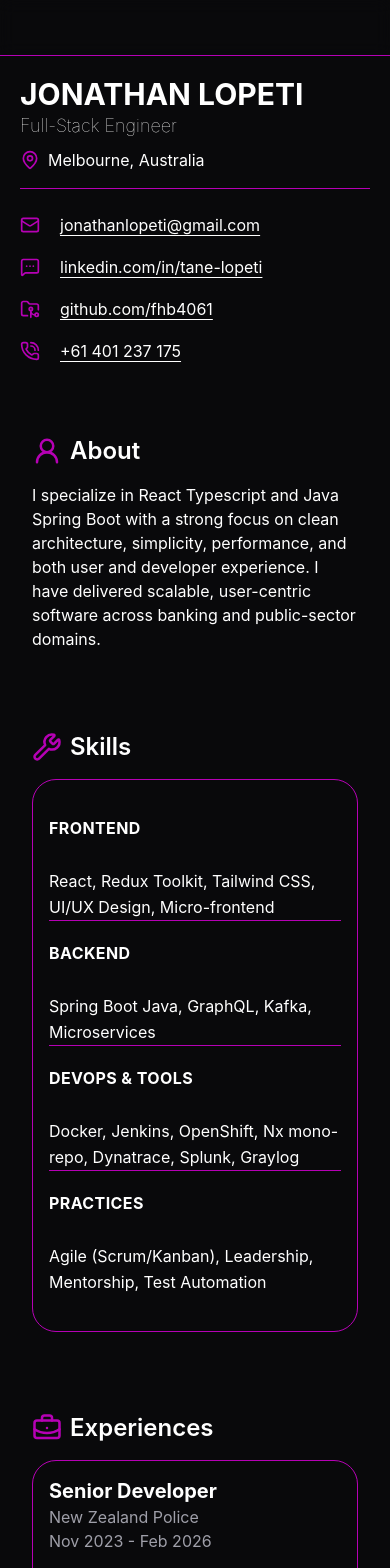
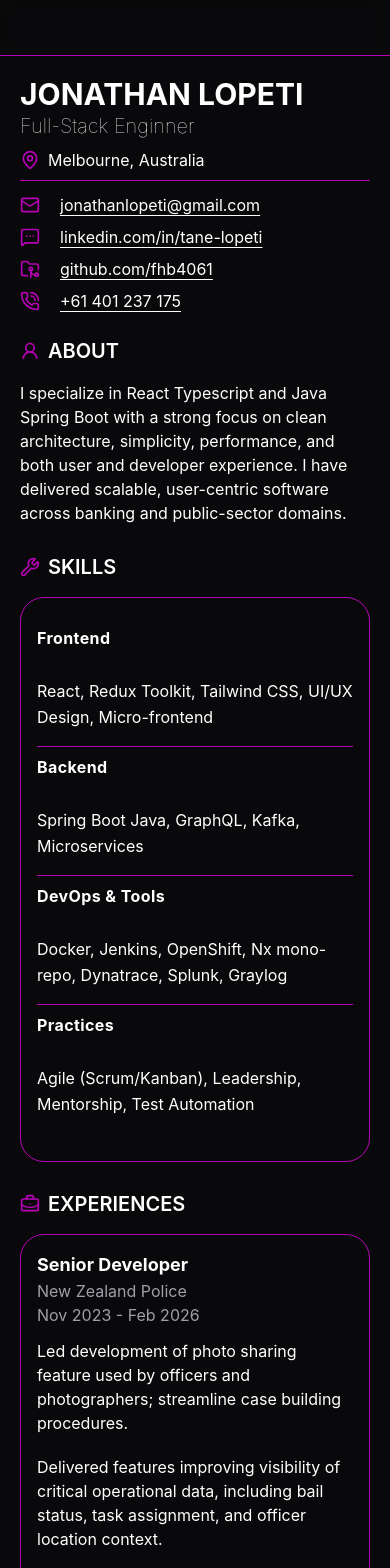
Before and after one commit to fhb4061/tane-site, a React (Vite) app: page / in a window 390 px wide. Shown: the top 1568 px of the page. Built offline with nearby package versions, Linux system fonts and the light colour scheme.

Commit message:
lessen paddings for mobile viewport

```diff
--- a/src/App.tsx
+++ b/src/App.tsx
@@ -9,12 +9,12 @@ function App() {
   return (
     <div className="min-h-screen">
       <Header />
-      <div className="mx-auto grid w-full max-w-7xl gap-14 p-5 lg:w-[90vw] lg:grid-cols-[minmax(300px,360px)_1fr] lg:gap-20 lg:px-10 lg:pt-6">
+      <div className="mx-auto grid w-full max-w-7xl gap-5 p-5 lg:grid-cols-[minmax(300px,360px)_1fr] lg:gap-20 lg:pt-6">
         <aside className="lg:sticky lg:top-24 lg:self-start">
           <Hero />
         </aside>
 
-        <main className="space-y-14">
+        <main className="space-y-7 lg:space-y-14">
           <About />
           <Skills />
           <Experiences />
--- a/src/components/Card.tsx
+++ b/src/components/Card.tsx
@@ -14,7 +14,7 @@ export function Card({ children, id }: CardProps) {
 
 export function CardHeader({ children }: PropsWithChildren) {
     return (
-        <div className="pb-3">
+        <div className="lg:pb-3">
             {children}
         </div>
     )
@@ -22,7 +22,7 @@ export function CardHeader({ children }: PropsWithChildren) {
 
 export function CardTitle({ children }: PropsWithChildren) {
     return (
-        <div className="text-xl lg:text-2xl font-bold">
+        <div className="text-lg lg:text-xl font-bold">
             {children}
         </div>
     )
@@ -38,7 +38,7 @@ export function CardDescription({ children }: PropsWithChildren) {
 
 export function CardContent({ children }: PropsWithChildren) {
     return (
-        <div className="py-5">
+        <div className="py-3 lg:py-5">
             {children}
         </div>
     )
--- /dev/null
+++ b/src/components/Heading.tsx
@@ -0,0 +1,21 @@
+import type { PropsWithChildren } from "react";
+
+type HeadingProps = {
+    size?: 1 | 2;
+} & PropsWithChildren;
+
+export function Heading({ children, size = 1 }: HeadingProps) {
+    if (size === 1) {
+        return (
+            <h1 className="font-bold text-3xl lg:text-4xl">
+                {children}
+            </h1>
+        )
+    }
+
+    return (
+        <h2 className="text-xl lg:text-2xl font-semibold">
+            {children}
+        </h2>
+    )
+}
--- a/src/components/Section.tsx
+++ b/src/components/Section.tsx
@@ -6,7 +6,7 @@ type SectionProps = {
 
 export function Section({ children, id }: SectionProps) {
     return (
-        <section className="p-3 w-full" id={id}>
+        <section className="lg:p-3 w-full" id={id}>
             <div className="space-y-4">
                 {children}
             </div>
@@ -14,13 +14,11 @@ export function Section({ children, id }: SectionProps) {
     )
 }
 
-type SectionHeaderProps = {
-    className?: string;
-} & PropsWithChildren;
+type SectionHeaderProps = PropsWithChildren;
 
 export function SectionHeader({ children }: SectionHeaderProps) {
     return (
-        <div className={`flex gap-2 items-center`}>
+        <div className="flex gap-2 items-center">
             {children}
         </div>
     )
--- a/src/features/About.tsx
+++ b/src/features/About.tsx
@@ -1,12 +1,15 @@
 import { UserRound } from "lucide-react";
 import { Section, SectionHeader } from "../components/Section";
+import { Heading } from "../components/Heading";
 
 export function About() {
     return (
         <Section id="about">
             <SectionHeader>
-                <UserRound size={30} className="stroke-primary" />
-                <h2 className="text-2xl lg:text-3xl font-semibold">About</h2>
+                <UserRound className="stroke-primary size-5 lg:size-8" />
+                <Heading size={2}>
+                    <span className="uppercase">About</span>
+                </Heading>
             </SectionHeader>
             <p>I specialize in React Typescript and Java Spring Boot with a strong focus on clean architecture, simplicity, performance, and both user and developer experience. I have delivered scalable, user-centric software across banking and public-sector domains.</p>
         </Section>
--- a/src/features/CertsAward.tsx
+++ b/src/features/CertsAward.tsx
@@ -1,19 +1,22 @@
 import { Award } from "lucide-react";
 import { Section, SectionHeader } from "../components/Section";
 import { Card, CardContent, CardHeader, CardTitle } from "../components/Card";
+import { Heading } from "../components/Heading";
 
 export function CertsAward() {
     return (
         <Section>
             <SectionHeader>
-                <Award size={30} className="stroke-primary" />
-                <h2 className="text-2xl lg:text-3xl font-semibold">Certs & Awards</h2>
+                <Award className="stroke-primary size-5 lg:size-8" />
+                <Heading size={2}>
+                    <span className="uppercase">Certs & Awards</span>
+                </Heading>
             </SectionHeader>
             <div className="grid gap-5 grid-cols-1 lg:grid-cols-2">
                 <Card>
                     <CardHeader>
                         <CardTitle>
-                            <span className="uppercase">Education</span>
+                            Education
                         </CardTitle>
                     </CardHeader>
                     <CardContent>
@@ -27,7 +30,7 @@ export function CertsAward() {
                 <Card>
                     <CardHeader>
                         <CardTitle>
-                            <span className="uppercase">Certification</span>
+                            Certification
                         </CardTitle>
                     </CardHeader>
                     <CardContent>
--- a/src/features/Contact.tsx
+++ b/src/features/Contact.tsx
@@ -23,7 +23,7 @@ const contact: PortfolioContact = {
 
 export function Contact() {
     return (
-        <ul className="space-y-2.5">
+        <ul className="lg:space-y-2.5">
             <li className="flex items-center gap-4">
                 <MailIcon size={20} className="stroke-primary" />
                 <a className="p-1 underline underline-offset-4 hover:text-foreground-hover outline-0 focus-visible:ring-2 focus-visible:ring-primary" href={`mailto:${contact.email}`}>
--- a/src/features/Experiences.tsx
+++ b/src/features/Experiences.tsx
@@ -1,6 +1,7 @@
 import { BriefcaseBusiness } from "lucide-react";
 import { Section, SectionHeader } from "../components/Section";
 import { Card, CardContent, CardDescription, CardHeader, CardTitle } from "../components/Card";
+import { Heading } from "../components/Heading";
 
 type ExperienceItem = {
     role: string;
@@ -43,8 +44,10 @@ export function Experiences() {
     return (
         <Section id="experience">
             <SectionHeader>
-                <BriefcaseBusiness size={30} className="stroke-primary" />
-                <h2 className="text-2xl lg:text-3xl font-semibold">Experiences</h2>
+                <BriefcaseBusiness className="stroke-primary size-5 lg:size-8" />
+                <Heading size={2}>
+                    <span className="uppercase">Experiences</span>
+                </Heading>
             </SectionHeader>
 
             {experiences.map((exp) => (
--- a/src/features/Hero.tsx
+++ b/src/features/Hero.tsx
@@ -1,12 +1,17 @@
 import { MapPin } from "lucide-react";
 import { Contact } from "./Contact";
+import { Heading } from "../components/Heading";
 
 export function Hero() {
     return (
-        <div className="space-y-5">
-            <div className="flex flex-col border-b border-primary pb-4">
-                <h1 className="uppercase font-bold text-3xl lg:text-4xl">Jonathan Lopeti</h1>
-                <h2 className="text-lg lg:text-2xl font-thin">Full-Stack Engineer</h2>
+        <div className="space-y-2 lg:space-y-5">
+            <div className="flex flex-col border-b border-primary pb-2 lg:pb-4">
+                <Heading>
+                    <span className="uppercase">Jonathan Lopeti</span>
+                </Heading>
+                <Heading size={2}>
+                    <span className="font-thin">Full-Stack Enginner</span>
+                </Heading>
 
                 <div className="flex items-center gap-2 mt-2">
                     <MapPin size={20} className="stroke-primary" />
--- a/src/features/Skills.tsx
+++ b/src/features/Skills.tsx
@@ -1,6 +1,7 @@
 import { WrenchIcon } from "lucide-react";
 import { Section, SectionHeader } from "../components/Section";
 import { Card, CardContent } from "../components/Card";
+import { Heading } from "../components/Heading";
 
 type Skills = {
     category: string;
@@ -30,16 +31,18 @@ export function Skills() {
     return (
         <Section id="skills">
             <SectionHeader>
-                <WrenchIcon size={30} className="stroke-primary" />
-                <h2 className="text-2xl lg:text-3xl font-semibold">Skills</h2>
+                <WrenchIcon className="stroke-primary size-5 lg:size-8" />
+                <Heading size={2}>
+                    <span className="uppercase">Skills</span>
+                </Heading>
             </SectionHeader>
 
             <Card>
                 <CardContent>
-                    <div className="space-y-5">
+                    <div className="space-y-2 lg:space-y-5">
                         {skills.map((value) => (
-                            <div id={value.category} className="grid grid-rows-2 lg:grid-cols-[170px_1fr] border-b border-primary last:border-b-0">
-                                <span className="tracking-wide font-bold uppercase">{value.category}</span>
+                            <div id={value.category} className="grid grid-rows-2 pb-4 border-b border-primary lg:grid-cols-[170px_1fr] lg:pb-0 last:border-b-0">
+                                <span className="tracking-wide font-bold">{value.category}</span>
                                 <span className="leading-relaxed">{value.skills.join(", ")}</span>
                             </div>
                         ))}
```
